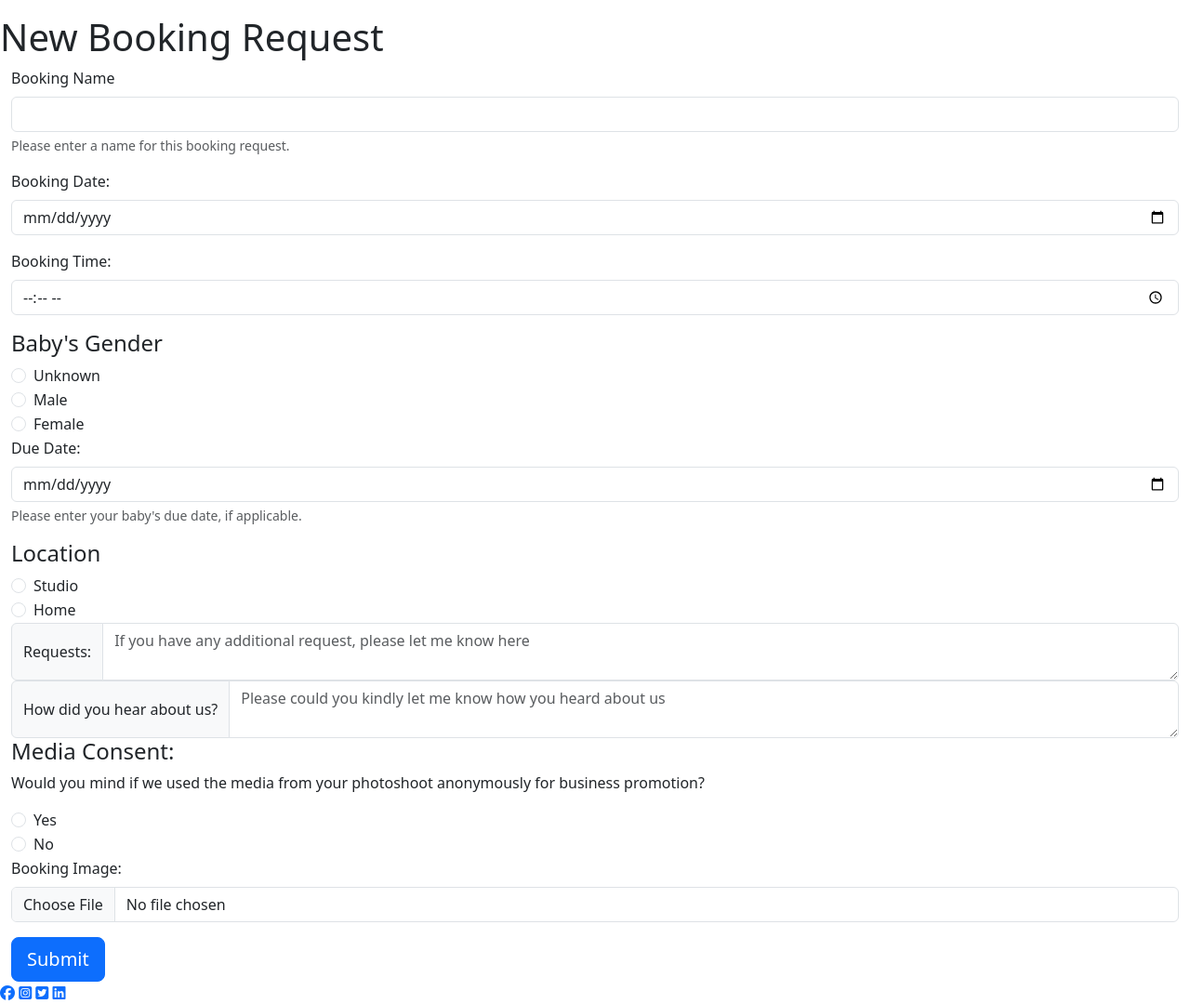
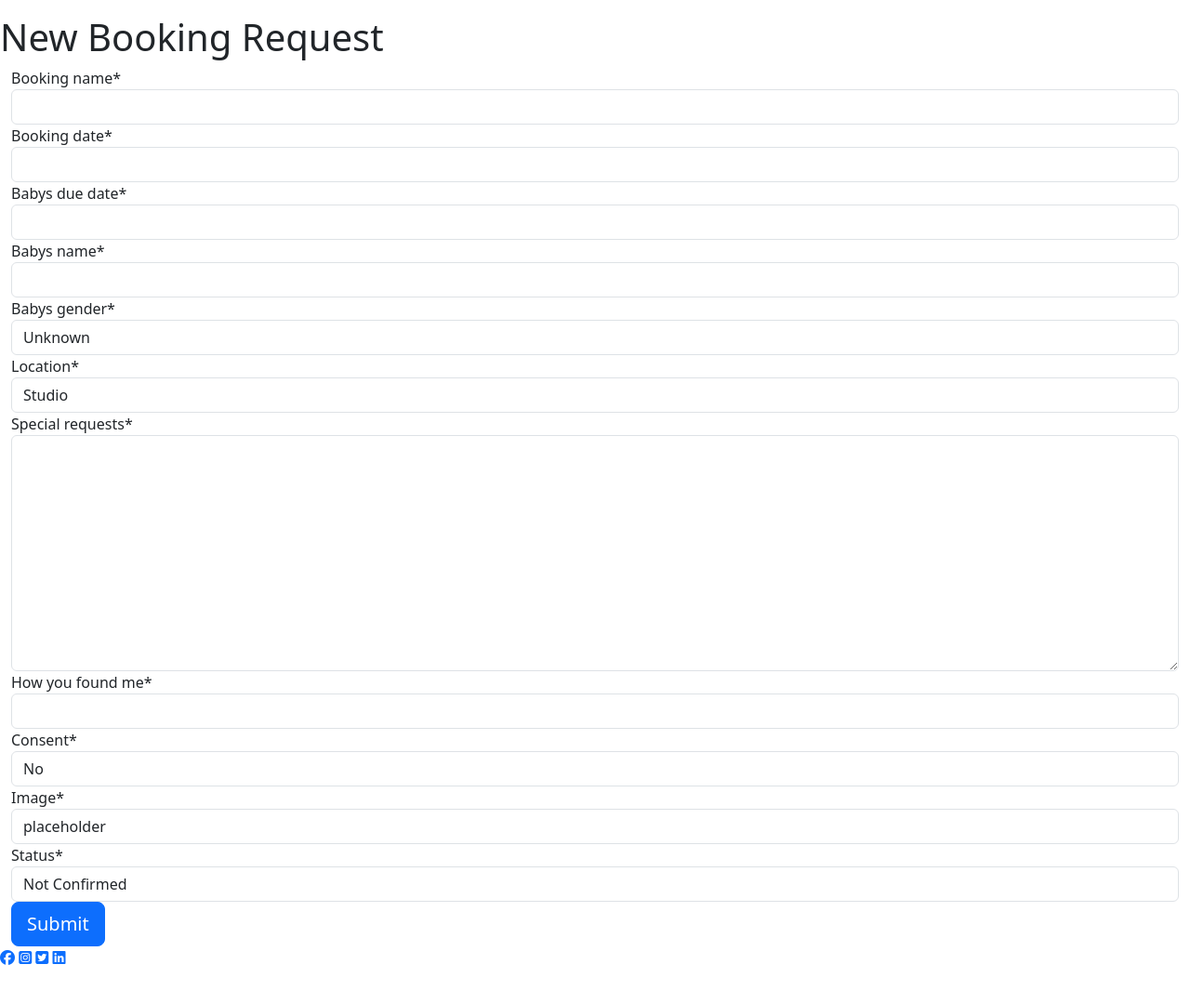
Before and after one commit to CamCove-Crichton/newborn-photography, a Django app: page /new_booking/ in a window 1280 px wide. Shown: the part 216-1296 px from the top of the page at 93% size. After the commit the page ends 1254 px from the top, so only its background shows below. Run offline with Django 3.2, Linux system fonts and the light colour scheme; some libraries are stand-ins or nearby versions; some web fonts are replaced.

Commit message:
Update the new_booking.html file to utlise crispy forms correctly by updating the class based view in views.py and update the README.md file

```diff
--- a/session_bookings/views.py
+++ b/session_bookings/views.py
@@ -39,4 +39,8 @@ class Home(View):
 class NewBooking(generic.ListView):
     model = Booking
     template_name = 'new_booking.html'
-    context = BookingForm()
+
+    def get_context_data(self, **kwargs):
+        context = super().get_context_data(**kwargs)
+        context['form'] = BookingForm()
+        return context
--- a/templates/new_booking.html
+++ b/templates/new_booking.html
@@ -11,110 +11,8 @@
 </div>
 <div class="container-fluid">
     <form method="post">
-        {{ booking_form | crispy }}
+        {{ form|crispy }}
         {% csrf_token %}
-        <!-- Booking Name -->
-        <div class="mb-3">
-            <label for="booking-name" class="form-label">Booking Name</label>
-            <input type="text" class="form-control" id="booking-name" aria-describedby="bookingName" required>
-            <div id="emailHelp" class="form-text">Please enter a name for this booking request.</div>
-        </div>
-
-        <!-- Booking Date & Time -->
-        <div class="mb-3">
-            <label for="booking-date" class="form-label">Booking Date:</label>
-            <input type="date" class="form-control" id="booking-date" required>
-        </div>
-        <div class="mb-3">
-            <label for="booking-time" class="form-label">Booking Time:</label>
-            <input type="time" class="form-control" id="booking-time" required>
-        </div>
-
-        <!-- Gender Selection -->
-        <div>
-            <h4>Baby's Gender</h4>
-            <div class="form-check">
-                <input class="form-check-input" type="radio" name="gender" id="gender-unknown">
-                <label class="form-check-label" for="gender-unknown" checked>
-                    Unknown
-                </label>
-            </div>
-            <div class="form-check">
-                <input class="form-check-input" type="radio" name="gender" id="gender-male">
-                <label class="form-check-label" for="gender-male">
-                    Male
-                </label>
-            </div>
-            <div class="form-check">
-                <input class="form-check-input" type="radio" name="gender" id="gender-female">
-                <label class="form-check-label" for="gender-female">
-                    Female
-                </label>
-            </div>
-        </div>
-
-        <!-- Baby's due date -->
-        <div class="mb-3">
-            <label for="due-date" class="form-label">Due Date:</label>
-            <input type="date" class="form-control" id="due-date">
-            <div class="form-text">Please enter your baby's due date, if applicable.</div>
-        </div>
-
-        <!-- Location Selection -->
-        <div>
-            <h4>Location</h4>
-            <div class="form-check">
-                <input class="form-check-input" type="radio" name="location" id="location-studio">
-                <label class="form-check-label" for="location-studio" checked>
-                    Studio
-                </label>
-            </div>
-            <div class="form-check">
-                <input class="form-check-input" type="radio" name="location" id="location-home">
-                <label class="form-check-label" for="location-home">
-                    Home
-                </label>
-            </div>
-        </div>
-
-        <!-- Special Requests -->
-        <div class="input-group">
-            <span class="input-group-text">Requests:</span>
-            <textarea class="form-control" aria-label="special-requests-area"
-                placeholder="If you have any additional request, please let me know here"></textarea>
-        </div>
-
-        <!-- How did you hear about me -->
-        <div class="input-group">
-            <span class="input-group-text">How did you hear about us?</span>
-            <textarea class="form-control" aria-label="how-you-heard-about-us"
-                placeholder="Please could you kindly let me know how you heard about us"></textarea>
-        </div>
-
-        <!-- Media usage consent -->
-        <div>
-            <h4>Media Consent:</h4>
-            <p>Would you mind if we used the media from your photoshoot anonymously for business promotion?</p>
-            <div class="form-check">
-                <input class="form-check-input" type="radio" name="consent" id="consent-yes">
-                <label class="form-check-label" for="consent-yes" checked>
-                    Yes
-                </label>
-            </div>
-            <div class="form-check">
-                <input class="form-check-input" type="radio" name="consent" id="consent-no">
-                <label class="form-check-label" for="consent-no">
-                    No
-                </label>
-            </div>
-        </div>
-
-        <!-- File upload -->
-        <div class="mb-3">
-            <label for="booking-img" class="form-label">Booking Image:</label>
-            <input type="file" class="form-control" id="booking-img">
-        </div>
-
         <button type="submit" class="btn btn-primary btn-lg">Submit</button>
     </form>
 </div>
```
Also changed, not shown: README.md.
